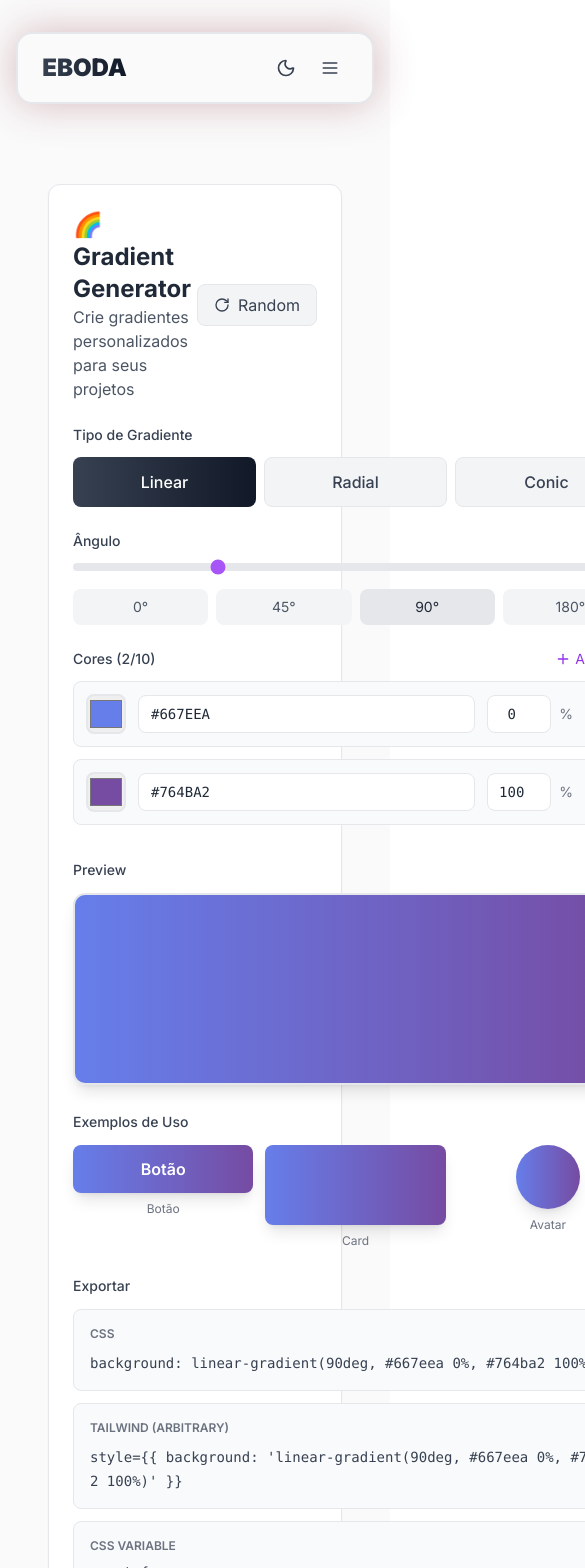
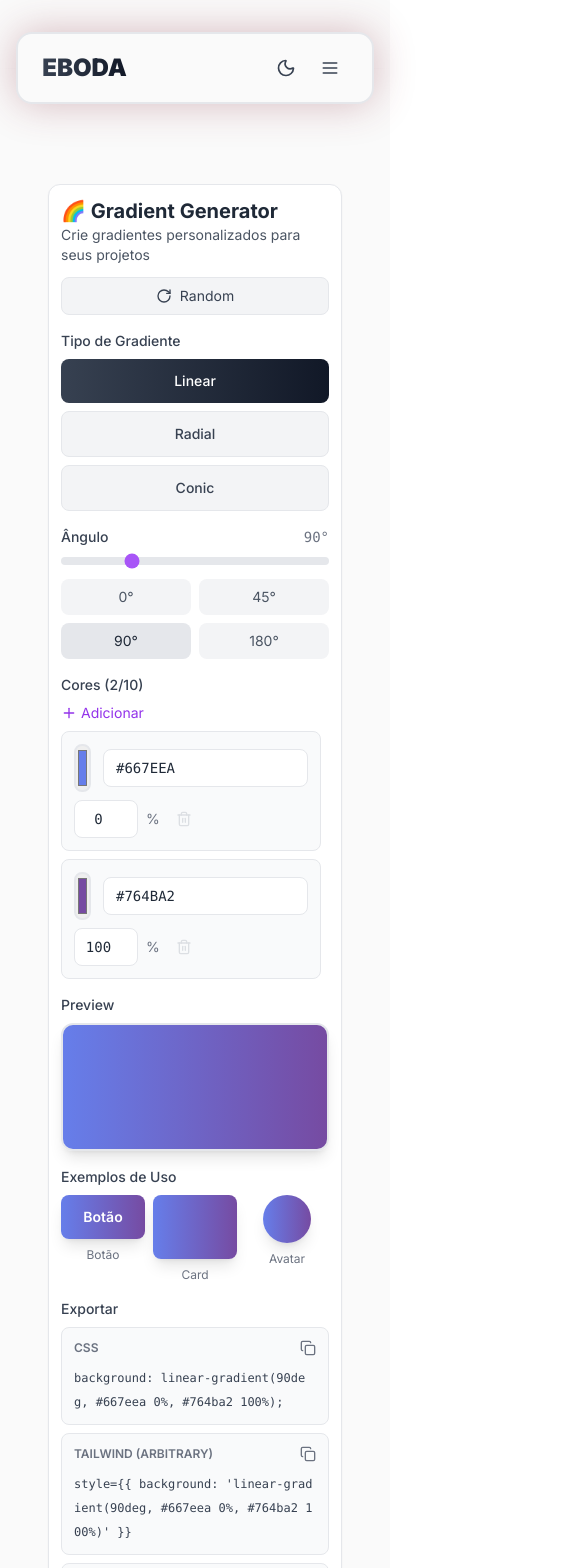
Before and after one commit to CarlosFariass/eboda, a Next.js app: page /tools/gradient-generator in a window 390 px wide. Shown: the top 1568 px of the page, 585 px wide, since content can reach past the window. Built offline with nearby package versions, Linux system fonts and the light colour scheme; no server answers.

Commit message:
fix: gradiante generator and contrat page mobile version

```diff
--- a/components/GradientGenerator.jsx
+++ b/components/GradientGenerator.jsx
@@ -75,39 +75,39 @@ export default function GradientGenerator() {
   };
 
   return (
-    <div className="w-full max-w-5xl mx-auto p-6 rounded-xl bg-white dark:bg-white/5 border border-gray-200 dark:border-white/10 shadow-sm">
-      <div className="flex items-center justify-between mb-6">
+    <div className="w-full max-w-5xl mx-auto p-3 sm:p-4 lg:p-6 rounded-xl bg-white dark:bg-white/5 border border-gray-200 dark:border-white/10 shadow-sm">
+      <div className="flex flex-col sm:flex-row sm:items-center justify-between gap-3 sm:gap-4 lg:gap-6 mb-4 sm:mb-6">
         <div>
-          <h2 className="text-2xl font-bold text-gray-800 dark:text-white">
+          <h2 className="text-xl sm:text-2xl font-bold text-gray-800 dark:text-white">
             🌈 Gradient Generator
           </h2>
-          <p className="text-gray-600 dark:text-white/60">
+          <p className="text-sm sm:text-base text-gray-600 dark:text-white/60">
             Crie gradientes personalizados para seus projetos
           </p>
         </div>
         <button
           onClick={randomGradient}
-          className="flex items-center gap-2 px-4 py-2 rounded-lg bg-gray-100 dark:bg-white/5 border border-gray-200 dark:border-white/10 hover:bg-gray-200 dark:hover:bg-white/10 transition-colors text-gray-700 dark:text-white"
+          className="flex items-center justify-center gap-2 px-3 sm:px-4 py-2 rounded-lg bg-gray-100 dark:bg-white/5 border border-gray-200 dark:border-white/10 hover:bg-gray-200 dark:hover:bg-white/10 transition-colors text-gray-700 dark:text-white text-sm sm:text-base"
         >
           <RotateCw className="w-4 h-4" />
           Random
         </button>
       </div>
 
-      <div className="grid lg:grid-cols-2 gap-8">
+      <div className="flex flex-col lg:grid lg:grid-cols-2 gap-4 sm:gap-6 lg:gap-8">
         {/* Controls */}
-        <div className="space-y-6">
+        <div className="space-y-4 sm:space-y-6">
           {/* Gradient Type */}
-          <div className="space-y-3">
+          <div className="space-y-2 sm:space-y-3">
             <label className="block text-sm font-medium text-gray-700 dark:text-white/80">
               Tipo de Gradiente
             </label>
-            <div className="grid grid-cols-3 gap-2">
+            <div className="grid grid-cols-1 sm:grid-cols-3 gap-2">
               {['linear', 'radial', 'conic'].map((type) => (
                 <button
                   key={type}
                   onClick={() => setGradientType(type)}
-                  className={`py-3 px-4 rounded-lg font-medium transition-all capitalize ${
+                  className={`py-3 px-4 rounded-lg font-medium transition-all capitalize text-sm sm:text-base ${
                     gradientType === type
                       ? 'bg-gradient-to-r from-gray-700 to-gray-900 dark:from-purple-500 dark:to-pink-500 text-white'
                       : 'bg-gray-100 dark:bg-white/5 border border-gray-200 dark:border-white/10 text-gray-700 dark:text-white/70 hover:bg-gray-200 dark:hover:bg-white/10'
@@ -121,7 +121,7 @@ export default function GradientGenerator() {
 
           {/* Angle (for linear and conic) */}
           {(gradientType === 'linear' || gradientType === 'conic') && (
-            <div className="space-y-3">
+            <div className="space-y-2 sm:space-y-3">
               <div className="flex items-center justify-between">
                 <label className="text-sm font-medium text-gray-700 dark:text-white/80">
                   Ângulo
@@ -136,7 +136,7 @@ export default function GradientGenerator() {
                 onChange={(e) => setAngle(parseInt(e.target.value))}
                 className="w-full h-2 bg-gray-200 dark:bg-white/10 rounded-lg appearance-none cursor-pointer accent-purple-500"
               />
-              <div className="grid grid-cols-4 gap-2">
+              <div className="grid grid-cols-2 sm:grid-cols-4 gap-2">
                 {[0, 45, 90, 180].map((a) => (
                   <button
                     key={a}
@@ -155,29 +155,30 @@ export default function GradientGenerator() {
           )}
 
           {/* Color Stops */}
-          <div className="space-y-3">
-            <div className="flex items-center justify-between">
+          <div className="space-y-2 sm:space-y-3">
+            <div className="flex flex-col sm:flex-row sm:items-center justify-between gap-2 sm:gap-0">
               <label className="text-sm font-medium text-gray-700 dark:text-white/80">
                 Cores ({colors.length}/10)
               </label>
               <button
                 onClick={addColor}
                 disabled={colors.length >= 10}
-                className="flex items-center gap-1 text-sm text-purple-600 dark:text-purple-400 hover:text-purple-700 dark:hover:text-purple-300 disabled:opacity-50 disabled:cursor-not-allowed"
+                className="flex items-center justify-center gap-1 text-sm text-purple-600 dark:text-purple-400 hover:text-purple-700 dark:hover:text-purple-300 disabled:opacity-50 disabled:cursor-not-allowed self-start sm:self-auto"
               >
                 <Plus className="w-4 h-4" />
                 Adicionar
               </button>
             </div>
 
-            <div className="space-y-3 max-h-64 overflow-y-auto pr-2">
+            <div className="space-y-2 sm:space-y-3 max-h-64 overflow-y-auto pr-2">
               {colors.map((colorStop, index) => (
-                <div key={index} className="flex items-center gap-3 p-3 rounded-lg bg-gray-50 dark:bg-white/5 border border-gray-200 dark:border-white/10">
+                <div key={index} className="flex flex-col sm:flex-row sm:items-center gap-2 sm:gap-3 p-3 rounded-lg bg-gray-50 dark:bg-white/5 border border-gray-200 dark:border-white/10">
+                  <div className="flex items-center gap-3">
                     <input
                       type="color"
                       value={colorStop.color}
                       onChange={(e) => updateColor(index, 'color', e.target.value)}
-                    className="w-10 h-10 rounded-lg cursor-pointer border-2 border-gray-200 dark:border-white/20"
+                      className="w-12 h-12 sm:w-10 sm:h-10 rounded-lg cursor-pointer border-2 border-gray-200 dark:border-white/20"
                     />
                     <input
                       type="text"
@@ -185,6 +186,7 @@ export default function GradientGenerator() {
                       onChange={(e) => updateColor(index, 'color', e.target.value)}
                       className="flex-1 px-3 py-2 rounded-lg bg-white dark:bg-white/5 border border-gray-200 dark:border-white/10 text-gray-800 dark:text-white font-mono text-sm uppercase"
                     />
+                  </div>
                   <div className="flex items-center gap-2">
                     <input
                       type="number"
@@ -195,7 +197,6 @@ export default function GradientGenerator() {
                       className="w-16 px-2 py-2 rounded-lg bg-white dark:bg-white/5 border border-gray-200 dark:border-white/10 text-gray-800 dark:text-white font-mono text-sm text-center"
                     />
                     <span className="text-gray-500 dark:text-white/40 text-sm">%</span>
-                  </div>
                     <button
                       onClick={() => removeColor(index)}
                       disabled={colors.length <= 2}
@@ -204,34 +205,35 @@ export default function GradientGenerator() {
                       <Trash2 className="w-4 h-4" />
                     </button>
                   </div>
+                </div>
               ))}
             </div>
           </div>
         </div>
 
         {/* Preview */}
-        <div className="space-y-6">
+        <div className="space-y-4 sm:space-y-6">
           {/* Main Preview */}
-          <div className="space-y-3">
-            <label className="text-sm font-medium text-gray-700 dark:text-white/80">
+          <div className="space-y-2 sm:space-y-3">
+            <label className="block text-sm font-medium text-gray-700 dark:text-white/80">
               Preview
             </label>
             <div
-              className="w-full h-48 rounded-xl border-2 border-gray-200 dark:border-white/20 shadow-lg"
+              className="w-full h-32 sm:h-48 rounded-xl border-2 border-gray-200 dark:border-white/20 shadow-lg"
               style={{ background: gradientCSS }}
             />
           </div>
 
           {/* Preview Variants */}
-          <div className="space-y-3">
-            <label className="text-sm font-medium text-gray-700 dark:text-white/80">
+          <div className="space-y-2 sm:space-y-3">
+            <label className="block text-sm font-medium text-gray-700 dark:text-white/80">
               Exemplos de Uso
             </label>
-            <div className="grid grid-cols-3 gap-3">
+            <div className="grid grid-cols-3 gap-2 sm:gap-3">
               {/* Button */}
               <div className="text-center">
                 <button
-                  className="w-full py-3 px-4 rounded-lg text-white font-semibold shadow-lg hover:opacity-90 transition-opacity"
+                  className="w-full py-3 px-4 rounded-lg text-white font-semibold shadow-lg hover:opacity-90 transition-opacity text-sm sm:text-base"
                   style={{ background: gradientCSS }}
                 >
                   Botão
@@ -242,7 +244,7 @@ export default function GradientGenerator() {
               {/* Card */}
               <div className="text-center">
                 <div
-                  className="w-full h-20 rounded-lg shadow-lg"
+                  className="w-full h-16 sm:h-20 rounded-lg shadow-lg"
                   style={{ background: gradientCSS }}
                 />
                 <p className="text-xs text-gray-500 dark:text-white/40 mt-2">Card</p>
@@ -251,7 +253,7 @@ export default function GradientGenerator() {
               {/* Circle */}
               <div className="text-center flex flex-col items-center">
                 <div
-                  className="w-16 h-16 rounded-full shadow-lg"
+                  className="w-12 h-12 sm:w-16 sm:h-16 rounded-full shadow-lg"
                   style={{ background: gradientCSS }}
                 />
                 <p className="text-xs text-gray-500 dark:text-white/40 mt-2">Avatar</p>
@@ -260,13 +262,13 @@ export default function GradientGenerator() {
           </div>
 
           {/* Export Options */}
-          <div className="space-y-3">
-            <label className="text-sm font-medium text-gray-700 dark:text-white/80">
+          <div className="space-y-2 sm:space-y-3">
+            <label className="block text-sm font-medium text-gray-700 dark:text-white/80">
               Exportar
             </label>
 
             {/* CSS */}
-            <div className="p-4 rounded-lg bg-gray-50 dark:bg-gray-900/50 border border-gray-200 dark:border-white/10">
+            <div className="p-3 sm:p-4 rounded-lg bg-gray-50 dark:bg-gray-900/50 border border-gray-200 dark:border-white/10">
               <div className="flex items-center justify-between mb-2">
                 <span className="text-xs font-semibold text-gray-500 dark:text-white/60 uppercase">CSS</span>
                 <button
@@ -276,13 +278,13 @@ export default function GradientGenerator() {
                   {copied === 'css' ? <Check className="w-4 h-4 text-green-500" /> : <Copy className="w-4 h-4" />}
                 </button>
               </div>
-              <code className="text-sm text-gray-700 dark:text-green-400 font-mono break-all">
+              <code className="text-xs sm:text-sm text-gray-700 dark:text-green-400 font-mono break-all">
                 {exportFormats.css}
               </code>
             </div>
 
             {/* Tailwind */}
-            <div className="p-4 rounded-lg bg-gray-50 dark:bg-gray-900/50 border border-gray-200 dark:border-white/10">
+            <div className="p-3 sm:p-4 rounded-lg bg-gray-50 dark:bg-gray-900/50 border border-gray-200 dark:border-white/10">
               <div className="flex items-center justify-between mb-2">
                 <span className="text-xs font-semibold text-gray-500 dark:text-white/60 uppercase">Tailwind (Arbitrary)</span>
                 <button
@@ -292,13 +294,13 @@ export default function GradientGenerator() {
                   {copied === 'tailwind' ? <Check className="w-4 h-4 text-green-500" /> : <Copy className="w-4 h-4" />}
                 </button>
               </div>
-              <code className="text-sm text-gray-700 dark:text-blue-400 font-mono break-all">
+              <code className="text-xs sm:text-sm text-gray-700 dark:text-blue-400 font-mono break-all">
                 {`style={{ background: '${gradientCSS}' }}`}
               </code>
             </div>
 
             {/* CSS Variable */}
-            <div className="p-4 rounded-lg bg-gray-50 dark:bg-gray-900/50 border border-gray-200 dark:border-white/10">
+            <div className="p-3 sm:p-4 rounded-lg bg-gray-50 dark:bg-gray-900/50 border border-gray-200 dark:border-white/10">
               <div className="flex items-center justify-between mb-2">
                 <span className="text-xs font-semibold text-gray-500 dark:text-white/60 uppercase">CSS Variable</span>
                 <button
@@ -308,7 +310,7 @@ export default function GradientGenerator() {
                   {copied === 'cssVar' ? <Check className="w-4 h-4 text-green-500" /> : <Copy className="w-4 h-4" />}
                 </button>
               </div>
-              <pre className="text-sm text-gray-700 dark:text-purple-400 font-mono overflow-x-auto">
+              <pre className="text-xs sm:text-sm text-gray-700 dark:text-purple-400 font-mono overflow-x-auto">
                 {exportFormats.cssVariable}
               </pre>
             </div>
```
Also changed, not shown: components/ContrastChecker.jsx (+44 -40 lines), components/Header.jsx (+7 -0 lines). Lines whose indentation alone changed are shown as unchanged.
